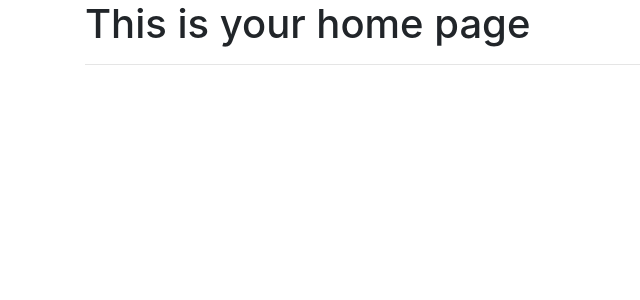
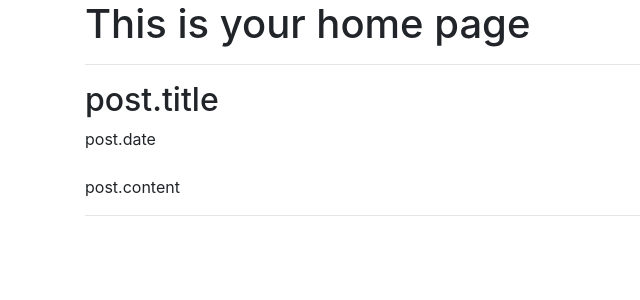
Before and after one commit to tomokos2/Cat-Blog, a Flask app: template app_files/templates/home.html in a window 1280 px wide. Shown: the top 300 px of the page, without its empty margins (0-640 px from the left). Run offline with Flask 2, Linux system fonts and the light colour scheme; the template is opened without the code that fills it: most values are stand-ins (such as "Sample title", 1, 10 or a date in 2020); parts of the project's set-up code (start-up, migrations or seed data) failed here and were passed over; some libraries are stand-ins or nearby versions.

Commit message:
Added simple post loading

```diff
--- a/app_files/templates/home.html
+++ b/app_files/templates/home.html
@@ -8,4 +8,14 @@
 <h1>This is your home page</h1>
 <hr>
 
+{% for post in posts %}
+    <div>
+        <h2>post.title</h2>
+        <div>post.date</div>
+        <br>
+        <p>post.content</p>
+    </div>
+    <hr>
+{% endfor %}
+
 {% endblock %}
```
